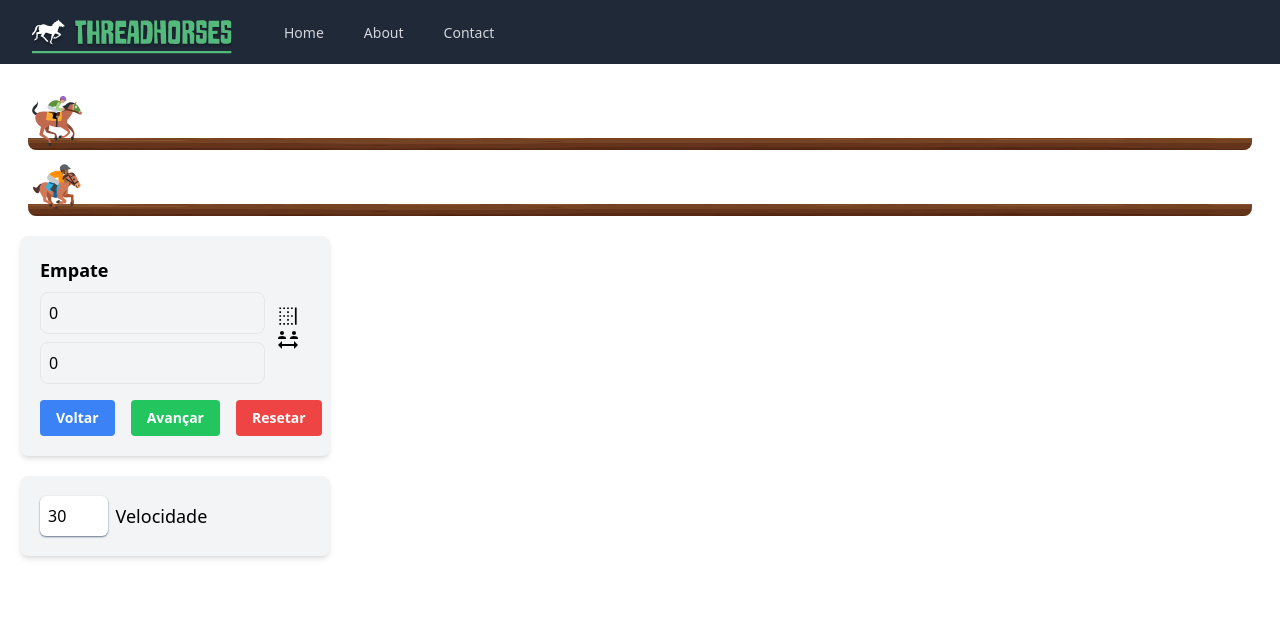
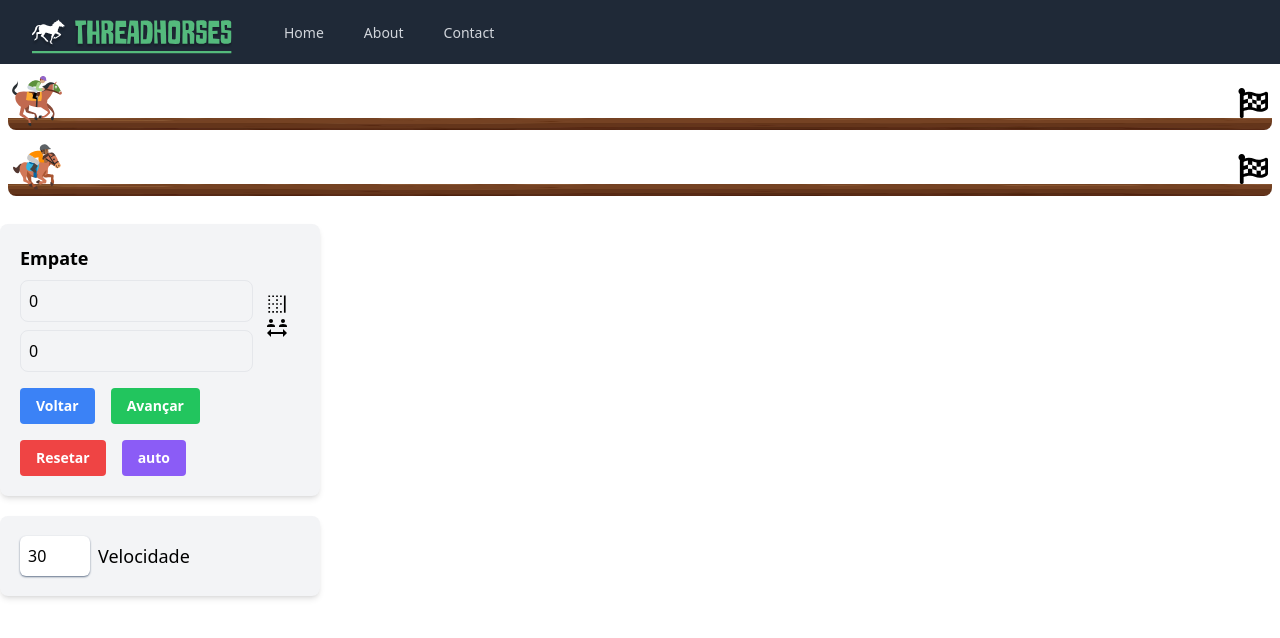
Before and after one commit to EuMotta/Threads-NextJs, a Next.js app: page / in a window 1280 px wide. Shown: the top 638 px of the page. Built offline with nearby package versions, Linux system fonts and the light colour scheme.

Commit message:
add Flag + auto race

```diff
--- a/src/app/sections/Horse.jsx
+++ b/src/app/sections/Horse.jsx
@@ -6,6 +6,7 @@ import { horses } from '../constants';
 import { AiOutlineBorderRight } from 'react-icons/ai';
 import { MdSocialDistance } from 'react-icons/md';
 import { GiStarsStack } from 'react-icons/gi';
+import { FaFlagCheckered } from 'react-icons/fa';
 
 export default function Horse() {
   const [position1, setPosition1] = useState(0);
@@ -17,7 +18,7 @@ export default function Horse() {
   const [showDistance, setShowDistance] = useState(false);
   const [showStar, setShowStar] = useState(false);
   const [speed, setSpeed] = useState(30);
-
+  const maxPosition = 1200;
   const handleShowBorder = () => {
     setShowBorder(prevShowBorder => !prevShowBorder);
   };
@@ -50,21 +51,35 @@ export default function Horse() {
     setGameOver(false);
   };
 
+  const startRace = () => {
+    const intervalId = setInterval(() => {
+      handleHorse1();
+      if (currentPosition1 >= maxPosition || currentPosition2 >= maxPosition) {
+        clearInterval(intervalId);
+      }
+    }, 60);
+  };
+
+  let currentPosition1 = position1;
+  let currentPosition2 = position2;
+
   const handleHorse1 = () => {
     if (gameOver) return;
 
     const maxPosition = 1200;
     const newPosition1 = Math.min(
       maxPosition,
-      Math.floor(position1 + Math.random() * (speed - 10) + speed),
+      Math.floor(currentPosition1 + Math.random() * (speed - 10) + speed),
     );
     const newPosition2 = Math.min(
       maxPosition,
-      Math.floor(position2 + Math.random() * (speed - 10) + speed),
+      Math.floor(currentPosition2 + Math.random() * (speed - 10) + speed),
     );
     setPosition1(newPosition1);
     setPosition2(newPosition2);
-    setHistory([...history, position1, position2]);
+    currentPosition1 = newPosition1;
+    currentPosition2 = newPosition2;
+    setHistory([...history, currentPosition1, currentPosition2]);
 
     if (newPosition1 >= maxPosition && newPosition2 >= maxPosition) {
       setDisplayText('Empate!');
@@ -87,11 +102,16 @@ export default function Horse() {
   };
 
   return (
-    <main className="p-5">
+    <main className="container mx-auto">
       <div className="">
         <div className="">
           {horses.map(item => (
             <div className="bg-road">
+              <div className="relative">
+                <div className="absolute right-0 top-3 text-3xl flex items-end">
+                  <FaFlagCheckered />
+                </div>
+              </div>
               <div
                 className="relative w-14"
                 style={{
@@ -113,6 +133,7 @@ export default function Horse() {
                     <GiStarsStack className="text-yellow-300 text-xl" />
                   </div>
                 ) : null}
+
                 {showStar &&
                 item.position === 'position2' &&
                 displayText === 'Cavalo 2 venceu!' ? (
@@ -130,7 +151,8 @@ export default function Horse() {
             </div>
           ))}
         </div>
-        <div className="p-5 mt-5 bg-gray-100 w-1/4 rounded-lg shadow-md">
+        <div className="grid grid-cols-4">
+          <div className="p-5 mt-5 bg-gray-100  rounded-lg shadow-md">
             <div className="flex">
               <div className=" w-5/6">
                 <div className="text-lg font-semibold mb-2">{displayText}</div>
@@ -146,7 +168,7 @@ export default function Horse() {
                 </button>
               </div>
             </div>
-          <div className="flex gap-4">
+            <div className="flex gap-4 flex-wrap">
               <button
                 className=" bg-blue-500 hover:bg-blue-700 text-white text-sm font-bold py-2 px-4 rounded"
                 onClick={handleUndo}
@@ -165,6 +187,13 @@ export default function Horse() {
               >
                 Resetar
               </button>
+              <button
+                className=" bg-violet-500 hover:bg-violet-700 text-white text-sm font-bold py-2 px-4 rounded"
+                onClick={startRace}
+              >
+                auto
+              </button>
+            </div>
           </div>
         </div>
         <div className="p-5 mt-5 bg-gray-100 w-1/4 rounded-lg shadow-md">
```
Also changed, not shown: src/images/flag.svg (added). Lines whose indentation alone changed are shown as unchanged.
